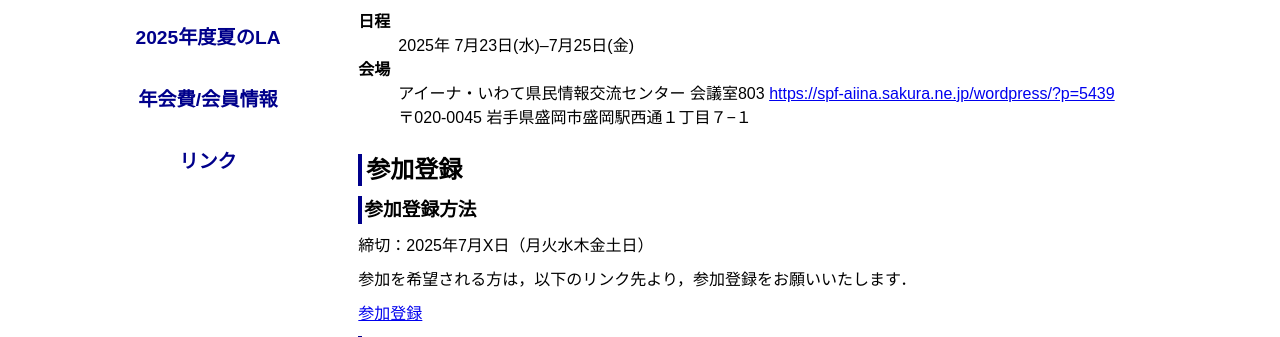
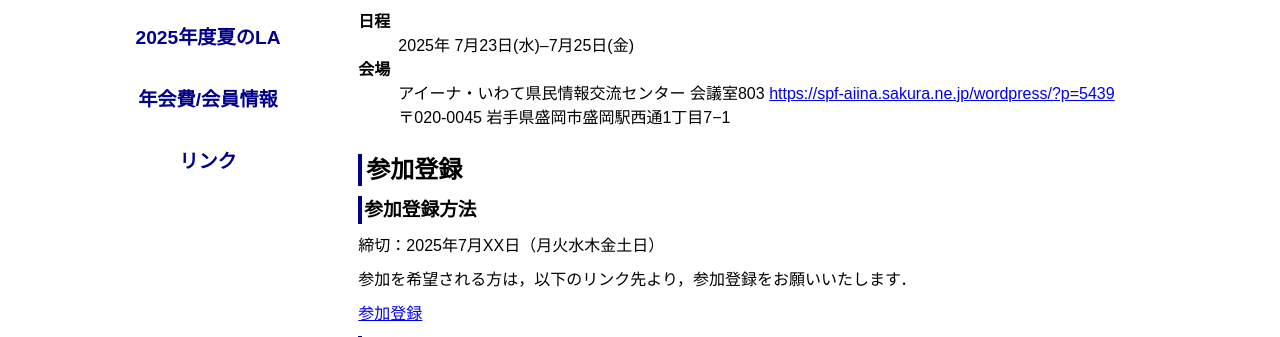
Before and after one commit to ytamura12/la-symposium_test.github.io, a Jekyll site: the page built from 2025/summer.md, in a window 1280 px wide. Shown: the part 132-469 px from the top of the page. Built offline with Jekyll 4.4.1, drawn with Linux system fonts in a browser that asks for light colours.

Commit message:
Update summer.md

```diff
--- a/2025/summer.md
+++ b/2025/summer.md
@@ -10,7 +10,7 @@ title: LA Symposium 2024, 夏のLA
   <dd>2025年 <time datetime="2024-07-23">7月23日(水)</time>–<time datetime="2024-07-25">7月25日(金)</time></dd>
   <dt>会場</dt>
   <dd>アイーナ・いわて県民情報交流センター 会議室803 <a href="https://spf-aiina.sakura.ne.jp/wordpress/?p=5439" target="_blank">https://spf-aiina.sakura.ne.jp/wordpress/?p=5439</a></dd>
-  <dd>〒020-0045 岩手県盛岡市盛岡駅西通１丁目７−１</dd>
+  <dd>〒020-0045 岩手県盛岡市盛岡駅西通1丁目7−1</dd>
 </dl>
 
 
@@ -33,7 +33,7 @@ title: LA Symposium 2024, 夏のLA
 --------
 ### 参加登録方法
 
-締切：2025年7月X日（月火水木金土日）
+締切：2025年7月XX日（月火水木金土日）
 
 参加を希望される方は，以下のリンク先より，参加登録をお願いいたします．
 
```
